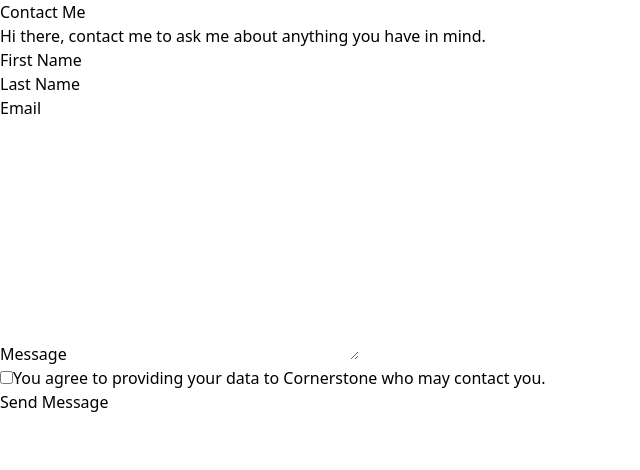
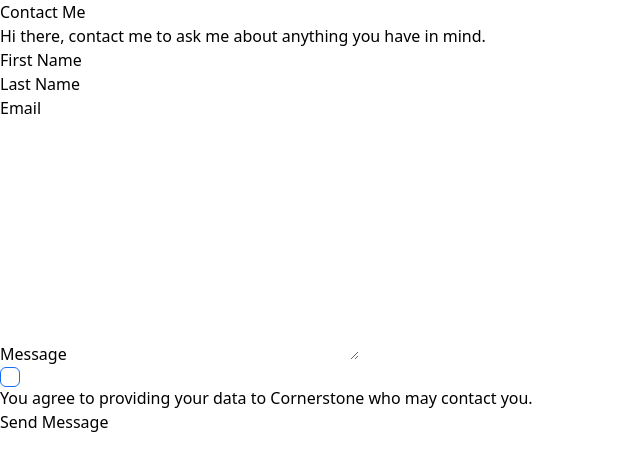
Before and after one commit to Cornerstone-04/zuri-frontend-stage-1, a React (Create React App) app: page /contact in a window 1280 px wide. Shown: the top 470 px of the page, without its empty margins (0-640 px from the left). Built offline with nearby package versions, Linux system fonts and the light colour scheme.

Commit message:
feat: Create custom checkbox

```diff
--- a/package.json
+++ b/package.json
@@ -18,7 +18,7 @@
     "build": "react-scripts build",
     "test": "react-scripts test",
     "eject": "react-scripts eject",
-    "build-css": "tailwindcss -i src/index.css -o src/output.css --watch"
+    "build-css": "tailwindcss -i src/styles/index.css -o src/styles/output.css --watch"
   },
   "eslintConfig": {
     "extends": [
--- /dev/null
+++ b/src/components/Checkbox.jsx
@@ -0,0 +1,18 @@
+import React from "react";
+import "../styles/checkbox.css";
+
+const Checkbox = ({ onChange }) => {
+  return (
+    <div className="check_container">
+      <input
+        type="checkbox"
+        className="hidden"
+        id="checkbox"
+        onChange={onChange}
+      />
+      <label htmlFor="checkbox" className="checkbox"></label>
+    </div>
+  );
+};
+
+export default Checkbox;
--- a/src/index.js
+++ b/src/index.js
@@ -1,6 +1,6 @@
 import React from 'react';
 import ReactDOM from 'react-dom/client';
-import './output.css';
+import './styles/output.css';
 import App from './App';
 
 
--- a/src/screens/Contact.jsx
+++ b/src/screens/Contact.jsx
@@ -1,9 +1,24 @@
 import React from "react";
+import { useEffect } from "react";
 import { useState } from "react";
+import Checkbox from "../components/Checkbox";
 
 const Contact = () => {
   const [isChecked, setIsChecked] = useState(false);
   const [isDisabled, setIsDisabled] = useState(false);
+
+  const toggleClick = () => {
+    setIsChecked(!isChecked);
+  };
+
+  useEffect(() => {
+    if (isChecked) {
+      setIsDisabled(false);
+    }
+    return () => {
+      setIsDisabled(true);
+    };
+  }, [isChecked]);
 
   return (
     <div>
@@ -33,13 +48,13 @@ const Contact = () => {
           <textarea name="message" id="message" cols="30" rows="10"></textarea>
         </section>
         <section>
-          <input type="checkbox" name="check_box" id="check_box" />
-          <label htmlFor="check_box">
+          <Checkbox onClick={toggleClick} />
+          <label htmlFor="checkbox">
             You agree to providing your data to Cornerstone who may contact you.
           </label>
         </section>
 
-        <button>Send Message</button>
+        <button disabled={isDisabled}>Send Message</button>
       </form>
     </div>
   );
--- /dev/null
+++ b/src/styles/checkbox.css
@@ -0,0 +1,38 @@
+.checkbox {
+  position: relative;
+  top: 1px;
+  width: 20px;
+  height: 20px;
+  border:1px solid #1570EF;
+  border-radius: 6px;
+  cursor: pointer;
+  display: block;
+  transition: all 0.3s linear;
+  background-color: transparent;
+
+}
+.checkbox::after {
+  content: "";
+  position: absolute;
+  top: 0;
+  left: 0;
+  width: 6px;
+  height: 11px;
+  opacity: 0;
+  transform: rotate(50deg) scale(0) translate(100%, -30%) ;
+  border-right: 2px solid #1570ef;
+  border-top-right-radius: 1px;
+  border-bottom-left-radius: 1px;
+  border-end-end-radius: 2px;
+  border-bottom: 2px solid #1570ef;
+  transition: all 0.3s linear;
+}
+
+#checkbox:checked ~ .checkbox::after {
+  opacity: 1 !important;
+  transform: rotate(50deg) scale(1)  translate(100%, -30%) !important;
+}
+
+.hidden {
+  display: none !important;
+}
```
Also changed, not shown: src/styles/index.css (renamed from src/index.css), src/styles/output.css (renamed from src/output.css).
